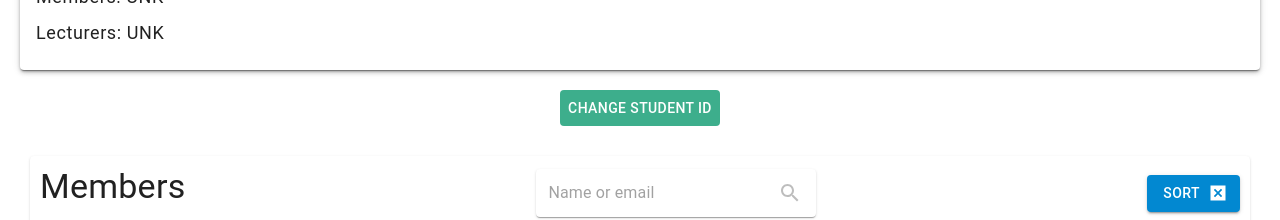
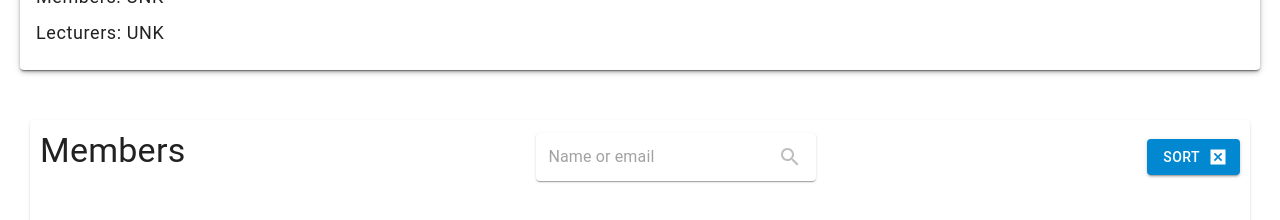
Before and after one commit to LnlyPineapple27/Classrooms-management-website, a React (Create React App) app: page /classrooms/1 in a window 1280 px wide. Shown: the part 186-406 px from the top of the page. Built offline with nearby package versions, Linux system fonts and the light colour scheme; no server answers.

Commit message:
Update handleMapSID in Profile index, remove change student SID in classroom

```diff
--- a/src/APIs/sidAPI.js
+++ b/src/APIs/sidAPI.js
@@ -1,6 +1,6 @@
 const API_URL = process.env.REACT_APP_API_URL + "/sids"
 
-export function updateOrCreateIfNotExist(sId, userId) {
+export function updateOrCreateIfNotExist(sId, userId, name) {
     let fetchURL = API_URL
     let options = {
         method: 'POST',
@@ -8,7 +8,7 @@ export function updateOrCreateIfNotExist(sId, userId) {
             'Authorization': 'Bearer '+ localStorage.getItem('token'),
             'Content-Type': 'application/json'
         },
-        body: JSON.stringify({ sid: sId, userID: userId })
+        body: JSON.stringify({ sid: sId, userID: userId, name: name })
     }
     return fetch(fetchURL, options)
 }
--- a/src/Components/Classroom/ClassroomDetail/index.jsx
+++ b/src/Components/Classroom/ClassroomDetail/index.jsx
@@ -148,14 +148,6 @@ export default function ClassroomDetail() {
                 lecturers={detail.lecturers}
             />
             <div className="page-container__button-group">
-                {role === 2 &&
-                (<Button
-                className="page-container__button-group__button bg-primary"
-                onClick={() => setOpenSid(true)}
-                >
-                    Change Student ID
-                </Button>)}
-
                 {role < 2 && (
                     <Button
                     className="page-container__button-group__button bg-primary"
--- a/src/Components/Profile/index.jsx
+++ b/src/Components/Profile/index.jsx
@@ -102,7 +102,7 @@ export default function Profile() {
 
     const handleMapSID = async event => {
         setIsLoading(true)
-        let result = await sIdAPI.updateOrCreateIfNotExist(visibleInfo.SID, profileInfo.id)
+        let result = await sIdAPI.updateOrCreateIfNotExist(visibleInfo.SID, profileInfo.id, profileInfo.name)
         setError(result.ok ? null : `Error ${result.status}: ${result.statusText}`)
         setSuccess(!!result.ok)
         setIsSaved(true)
```
